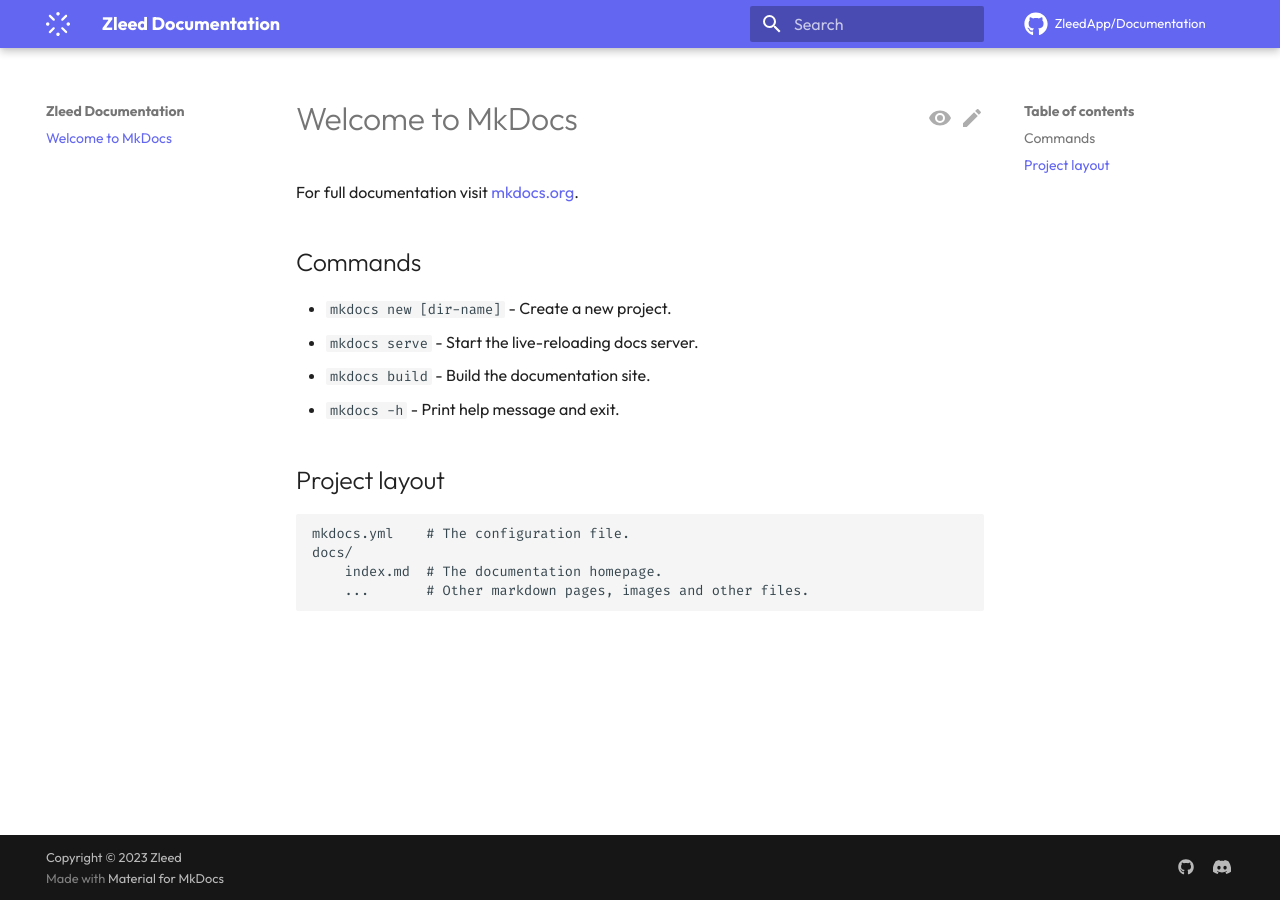
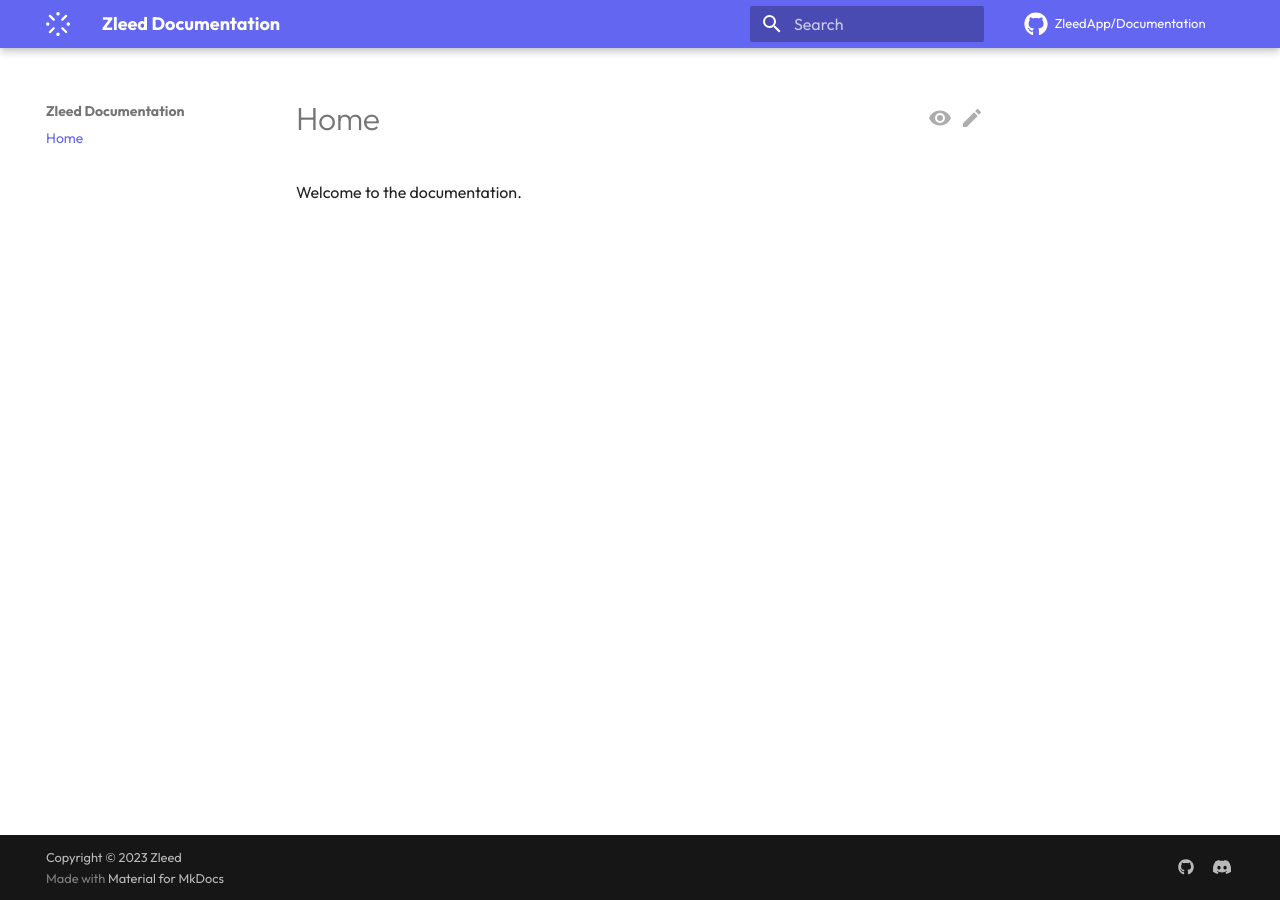
Before and after one commit to ZleedApp/Documentation, an MkDocs documentation site: the page built from docs/index.md, in a window 1280 px wide. Built offline with MkDocs 1.6.1 and Material for MkDocs 9.7.7, drawn with Linux system fonts in a browser that asks for light colours; comment, search, counter and statistics services are not loaded.

Commit message:
feat: markdown extensions

```diff
--- a/docs/index.md
+++ b/docs/index.md
@@ -1,17 +1,3 @@
-# Welcome to MkDocs
+# Home
 
-For full documentation visit [mkdocs.org](https://www.mkdocs.org).
-
-## Commands
-
-* `mkdocs new [dir-name]` - Create a new project.
-* `mkdocs serve` - Start the live-reloading docs server.
-* `mkdocs build` - Build the documentation site.
-* `mkdocs -h` - Print help message and exit.
-
-## Project layout
-
-    mkdocs.yml    # The configuration file.
-    docs/
-        index.md  # The documentation homepage.
-        ...       # Other markdown pages, images and other files.
+Welcome to the documentation.
--- a/mkdocs.yml
+++ b/mkdocs.yml
@@ -41,5 +41,12 @@
   - git-revision-date-localized:
       enable_creation_date: true
 
+markdown_extensions:
+  - pymdownx.highlight:
+      anchor_linenums: true
+  - pymdownx.emoji:
+      emoji_index: !!python/name:material.extensions.emoji.twemoji
+      emoji_generator: !!python/name:material.extensions.emoji.to_svg
+
 extra_css:
   - stylesheets/extra.css
```
